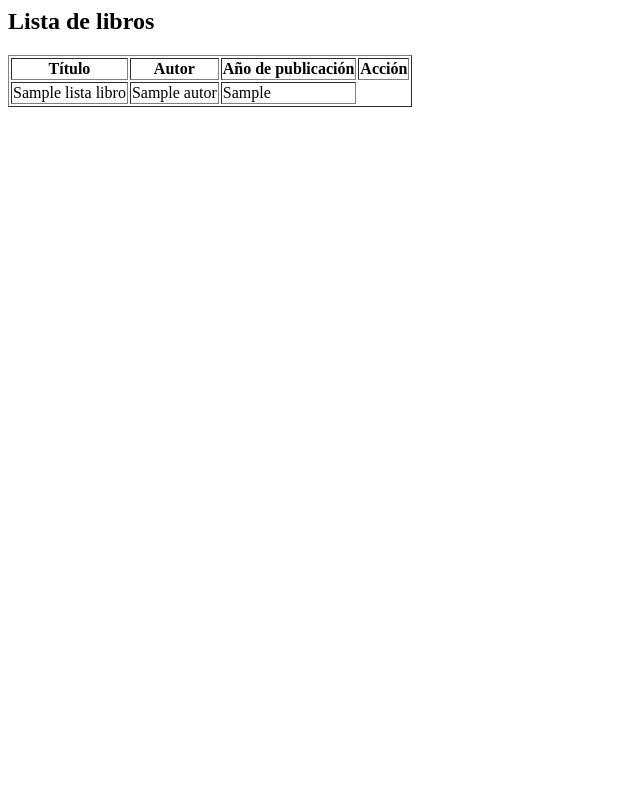
After one commit to ksan09ai/Lab9_20241884, a Java web app: page /libro.jsp in a window 1280 px wide. The commit adds this page. Shown: the whole page, without its empty margins (0-640 px from the left). Run offline with Tomcat 11, a stand-in JSP engine, Linux system fonts and the light colour scheme; the template is opened without the code that fills it: most values are stand-ins (such as "Sample title", 1, 10 or a date in 2020).

Commit message:
finalizado

```diff
--- a/src/main/java/com/pucp/lab9_20241884/servlets/LoginServlet.java
+++ b/src/main/java/com/pucp/lab9_20241884/servlets/LoginServlet.java
@@ -22,8 +22,7 @@ public class LoginServlet extends HttpServlet {
                          HttpServletResponse response)
             throws ServletException, IOException {
 
-        request.getRequestDispatcher("/login.jsp")
-                .forward(request, response);
+        request.getRequestDispatcher("/login.jsp").forward(request, response);
     }
 
     @Override
--- a/src/main/java/com/pucp/lab9_20241884/servlets/LogoutServlet.java
+++ b/src/main/java/com/pucp/lab9_20241884/servlets/LogoutServlet.java
@@ -16,9 +16,6 @@ public class LogoutServlet extends HttpServlet {
             throws IOException {
 
         request.getSession().invalidate();
-
-        response.sendRedirect(
-                request.getContextPath() + "/LoginServlet"
-        );
+        response.sendRedirect(request.getContextPath() + "/LoginServlet");
     }
 }
--- a/src/main/java/com/pucp/lab9_20241884/servlets/RegistroServlet.java
+++ b/src/main/java/com/pucp/lab9_20241884/servlets/RegistroServlet.java
@@ -41,8 +41,7 @@ public class RegistroServlet extends HttpServlet {
             || password == null ||  password.isBlank()){
 
             request.setAttribute("error", "El registro no puede estar vacio");
-            request.getRequestDispatcher("/registro.jsp")
-                    .forward(request, response);
+            request.getRequestDispatcher("/registro.jsp").forward(request, response);
             return;
 
         }
--- /dev/null
+++ b/src/main/webapp/libro.jsp
@@ -0,0 +1,33 @@
+<%@ page contentType="text/html;charset=UTF-8" language="java" %>
+<%@ taglib prefix="c" uri="jakarta.tags.core" %>
+
+<html>
+<head>
+    <title>Lista de libros</title>
+</head>
+<body>
+
+<jsp:include page="navbar.jsp"/>
+
+<h2>Lista de libros</h2>
+
+<table border="1">
+    <tr>
+        <th>Título</th>
+        <th>Autor</th>
+        <th>Año de publicación</th>
+        <th>Acción</th>
+    </tr>
+
+    <c:forEach var="libro" items="${listaLibros}">
+        <tr>
+            <td>${libro.titulo}</td>
+            <td>${libro.autor}</td>
+            <td>${libro.anioPublicacion}</td>
+        </tr>
+    </c:forEach>
+
+</table>
+
+</body>
+</html>
--- a/src/main/webapp/navbar.jsp
+++ b/src/main/webapp/navbar.jsp
@@ -10,9 +10,7 @@
 <%@ page contentType="text/html;charset=UTF-8" language="java" %>
 
 <%
-    Usuario usuarioNavbar =
-            (Usuario) session.getAttribute("usuario");
-
+    Usuario usuarioNavbar = (Usuario) session.getAttribute("usuario");
     String contexto = request.getContextPath();
 %>
 
```
Also changed, not shown: src/main/java/com/pucp/lab9_20241884/servlets/LibroServlet.java (added, +44 -0 lines).
